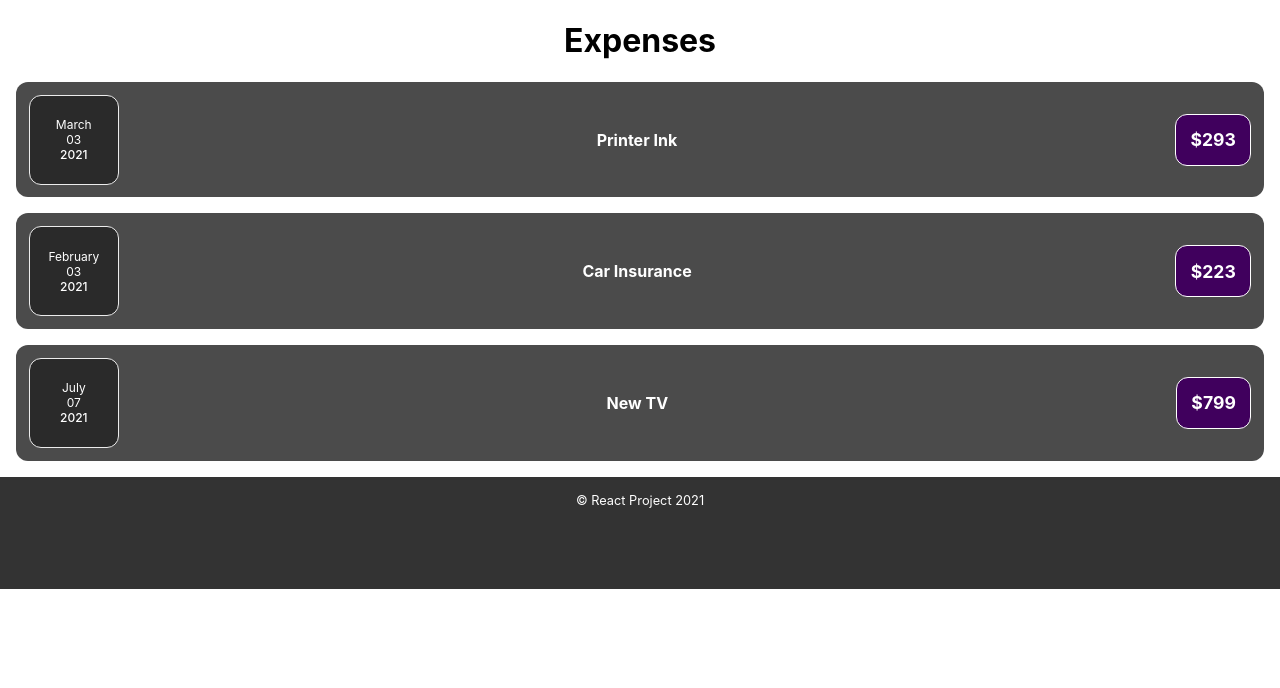
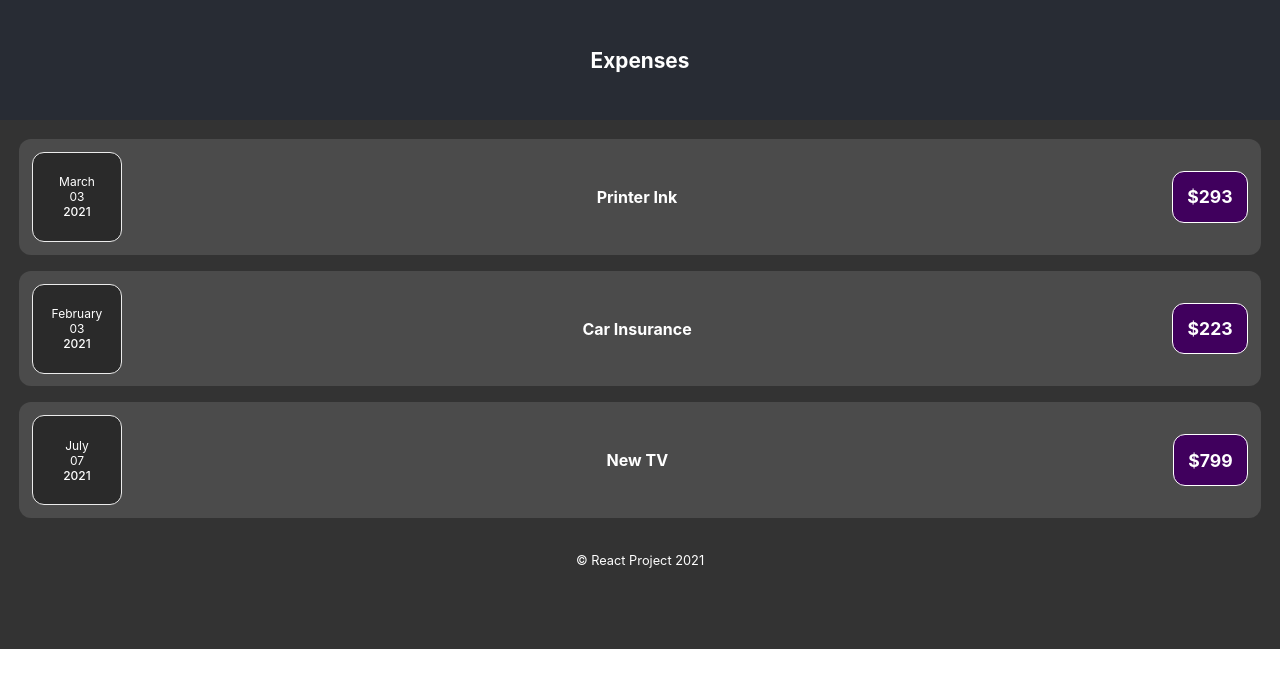
Before and after one commit to sabinamp/expenses, a React (Create React App) app: page / in a window 1280 px wide. Shown: the top 688 px of the page. Built offline with nearby package versions, Linux system fonts and the light colour scheme.

Commit message:
fix styling

```diff
--- /dev/null
+++ b/src/components/layout/Content.css
@@ -0,0 +1,4 @@
+.content{
+    background-color: #333;
+    padding: 0.2rem;
+}
--- a/src/components/layout/Content.js
+++ b/src/components/layout/Content.js
@@ -1,9 +1,9 @@
 import PropTypes from 'prop-types';
-
+import './Content.css';
 const Content = (props) => {
     const { children } = props;
     return (
-      <main>
+      <main className="content">
         <>
           {children}
         </>
--- a/src/components/layout/Header.css
+++ b/src/components/layout/Header.css
@@ -3,13 +3,12 @@
     flex-direction: column;
     align-items: center;
     justify-content: center;
-    font-size: 1.2rem;
     color: white;
     background: #282c34;
     min-height: 15vh;
 
   }
   .Header h1{
-   font-size:1.2rem;
+   font-size:1.3rem;
 
   }
--- a/src/components/layout/Header.js
+++ b/src/components/layout/Header.js
@@ -1,3 +1,5 @@
+import './Header.css';
+
 const Header=(props)=>{
     return (
         <header className="Header">
```
